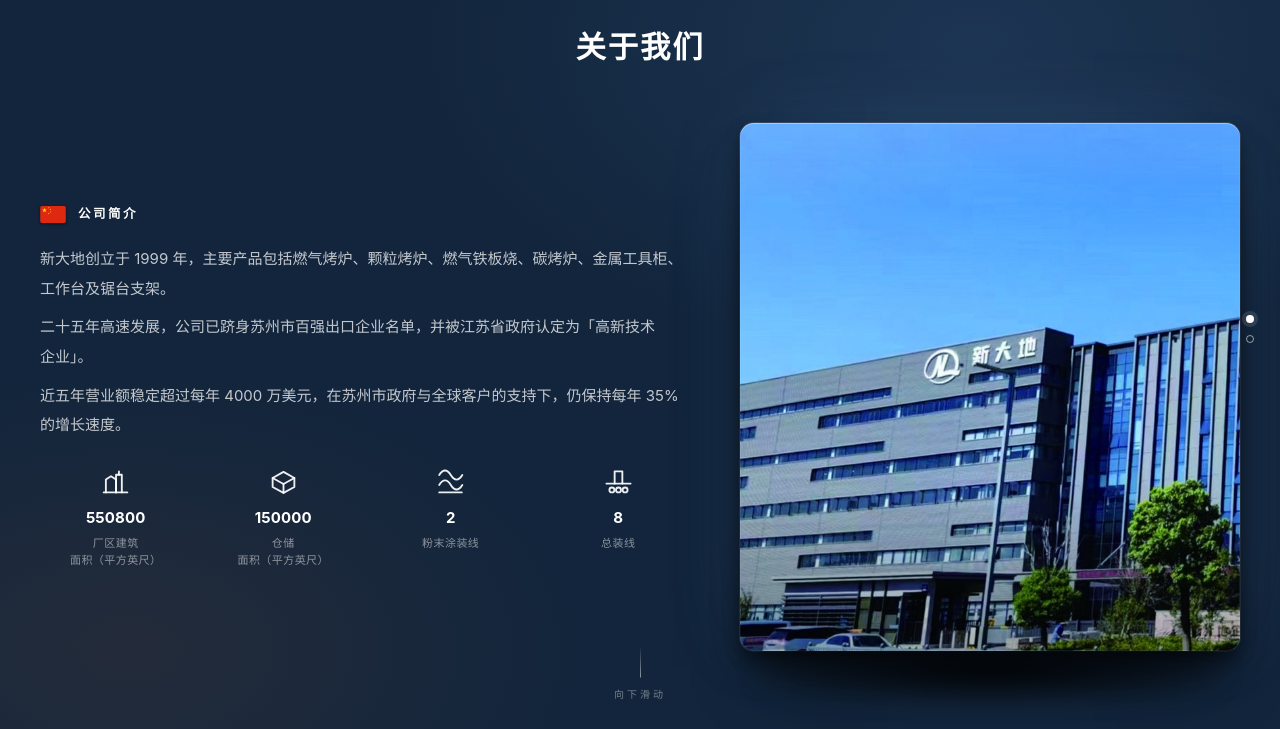
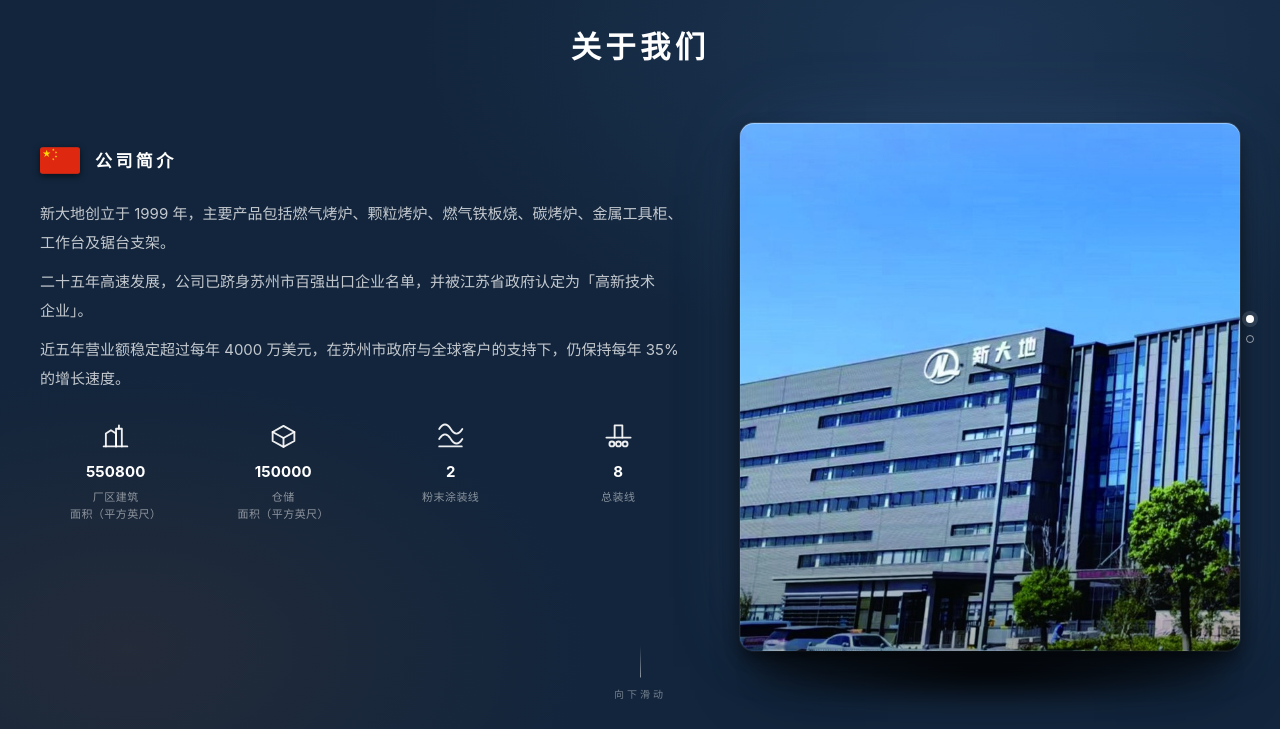
Before and after one commit to tony-zhangsan/--------v2, a plain HTML site: page zh/about.html in a window 1280 px wide. Shown: the part 71-800 px from the top of the page. Drawn offline with Linux system fonts and the light colour scheme.

Commit message:
style: 关于页正文上移、眉标与国旗加大、中文标题字距对齐联系页
关于页（about.css v=2 → v=3）
- `.about-copy` 由 `align-self: center` 改为 `start` + `padding-top: clamp(0.75rem, 3vh, 2rem)`，
  文案回到标题下方起排，不再在标题与统计之间垂直居中
- `.about-eyebrow` 字号 12.5px → 17px（1.0625rem）、字重 semibold → bold、
  字距 0.16em → 0.14em、gap 提到 15px、下边距 --space-5 → --space-6
- `.about-flag` 26×17 → 40×27，圆角 2 → 3px，阴影加重
- 新增 `html[lang="zh-CN"] .about-title { letter-spacing: 0.14em }`，
  中文标题字距由 0.06em 放宽，与联系页 h1 观感一致
- 窄屏（≤560px）：眉标 0.9375rem / gap 12px，国旗 32×22

两个 about 页 about.css 引用升到 ?v=3，老访客不吃旧缓存。

```diff
--- a/assets/css/about.css
+++ b/assets/css/about.css
@@ -66,9 +66,9 @@ html { scroll-snap-type: y mandatory; }
   text-align: center;
   font-family: var(--font-body);
   font-size: clamp(1.75rem, 1rem + 1.8vw, 2.5rem);
-  font-weight: var(--weight-bold);   /* 与联系页 .contact-hero h1 一致 */
+  font-weight: var(--weight-bold);   /* 与联系页 .contact-hero h1 完全一致 */
   letter-spacing: 0.06em;
-  line-height: 1.04;        /* 与 .contact-hero h1 同行高 */
+  line-height: 1.04;
   text-indent: 0;
   text-transform: uppercase;
   color: #fff;
@@ -88,28 +88,28 @@ html { scroll-snap-type: y mandatory; }
   grid-template-columns: minmax(320px, 500px) minmax(0, 1fr);
 }
 
-.about-copy { align-self: center; }
+.about-copy { align-self: start; padding-top: clamp(0.75rem, 3vh, 2rem); }
 .about-slide--flip .about-figure { order: -1; }
 
 /* ---------- 文案 ---------- */
 .about-eyebrow {
   display: flex;
   align-items: center;
-  gap: var(--space-3);
-  margin-bottom: var(--space-5);
+  gap: 15px;
+  margin-bottom: var(--space-6);
   font-family: var(--font-body);
-  font-size: 12.5px;
-  font-weight: var(--weight-semibold);
-  letter-spacing: 0.16em;
+  font-size: 1.0625rem;      /* 17px */
+  font-weight: var(--weight-bold);
+  letter-spacing: 0.14em;
   text-transform: uppercase;
   color: #fff;
 }
 
 .about-flag {
-  width: 26px;
-  height: 17px;
-  border-radius: 2px;
-  box-shadow: 0 1px 3px rgba(0, 0, 0, 0.55);
+  width: 40px;
+  height: 27px;
+  border-radius: 3px;
+  box-shadow: 0 2px 6px rgba(0, 0, 0, 0.55);
 }
 
 .about-para {
@@ -297,6 +297,7 @@ html[lang="zh-CN"] .about-para {
   letter-spacing: 0;
   color: rgba(255, 255, 255, 0.75);
 }
+html[lang="zh-CN"] .about-title { letter-spacing: 0.14em; }   /* 与联系页中文标题一致 */
 html[lang="zh-CN"] .about-eyebrow { letter-spacing: 0.2em; }
 html[lang="zh-CN"] .about-stat__label { font-family: var(--font-body); letter-spacing: 0.04em; font-size: 11px; }
 
@@ -356,6 +357,8 @@ html[lang="zh-CN"] .about-stat__label { font-family: var(--font-body); letter-sp
   .about-title { font-size: 1.5rem; margin-bottom: 1.5rem; }
   .about-para { font-size: var(--text-xs); }
   html[lang="zh-CN"] .about-para { font-size: var(--text-sm); }
+  .about-eyebrow { font-size: 0.9375rem; gap: 12px; }
+  .about-flag { width: 32px; height: 22px; }
 }
 
 @media (prefers-reduced-motion: reduce) {
--- a/zh/about.html
+++ b/zh/about.html
@@ -22,7 +22,7 @@
 <link rel="stylesheet" href="../assets/css/tokens.css">
 <link rel="stylesheet" href="../assets/css/base.css">
 <link rel="stylesheet" href="../assets/css/site.css?v=3">
-<link rel="stylesheet" href="../assets/css/about.css?v=2">
+<link rel="stylesheet" href="../assets/css/about.css?v=3">
 <link rel="icon" href="../assets/img/logo/favicon-32.png" sizes="32x32" type="image/png">
 <link rel="icon" href="../assets/img/logo/favicon-192.png" sizes="192x192" type="image/png">
 <link rel="apple-touch-icon" href="../assets/img/logo/apple-touch-icon.png">
```
Also changed, not shown: en/about.html (+1 -1 lines).
